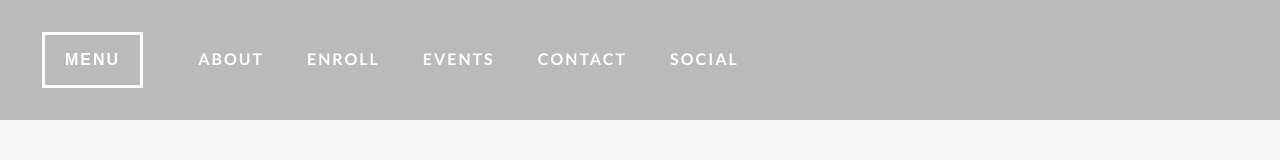
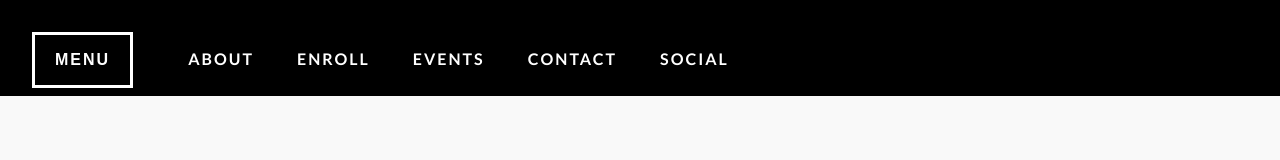
Before and after one commit to richelt/iat339_p02, a plain HTML site: page components.html in a window 1280 px wide. Drawn offline with nearby package versions, Linux system fonts and the light colour scheme; a web font is replaced by a local one.

Commit message:
changed top nav bar

```diff
--- a/css/component.css
+++ b/css/component.css
@@ -209,10 +209,11 @@ header {
     transition: top 0.2s ease-in-out;
       color: #fff;
 
-  background-color: rgba(0,0,0,0.25);
-  height: 120px;
+  /*background-color: rgba(0,0,0,0.25);*/
+  background-color: black;
+  height: 6em;
   width: 100%;
-  padding: 0 10px;
+  padding: 0 px;
   position: fixed;
 
 }
```
